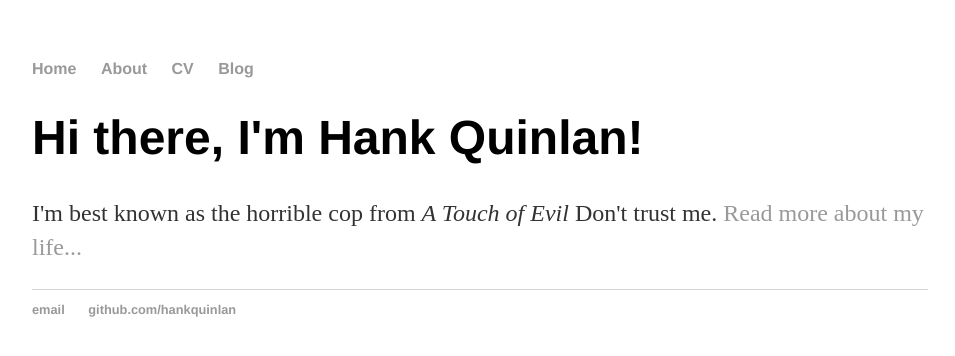
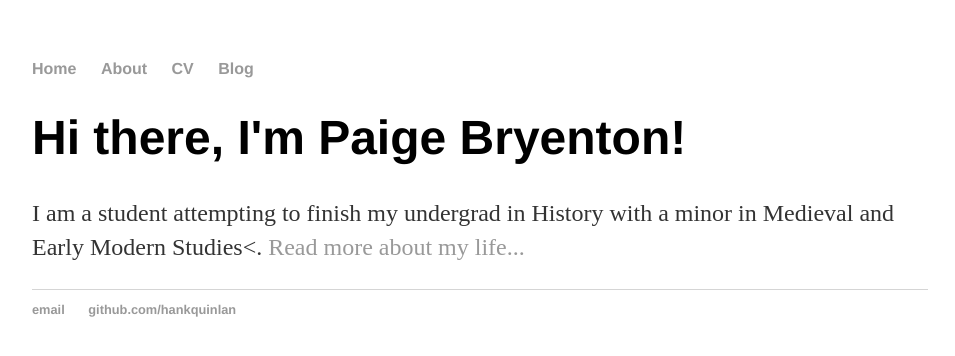
Before and after one commit to paigebryenton/paigebryenton.github.io, a plain HTML site: page index.html in a window 1280 px wide. Shown: the whole page, without its empty margins (160-1115 px from the left). Drawn offline with Linux system fonts and the light colour scheme.

Commit message:
Update index.html

```diff
--- a/index.html
+++ b/index.html
@@ -1,7 +1,7 @@
 <!DOCTYPE html>
 <html>
 	<head>
-		<title>Hank Quinlan, Horrible Cop</title>
+		<title>Paige Bryenton, Student</title>
 		<!-- link to main stylesheet -->
 		<link rel="stylesheet" type="text/css" href="/css/main.css">
 	</head>
@@ -16,8 +16,8 @@
 		</nav>
 		<div class="container">
     		<div class="blurb">
-        		<h1>Hi there, I'm Hank Quinlan!</h1>
-				<p>I'm best known as the horrible cop from <em>A Touch of Evil</em> Don't trust me. <a href="/about">Read more about my life...</a></p>
+        		<h1>Hi there, I'm Paige Bryenton!</h1>
+				<p>I am a student attempting to finish my undergrad in History with a minor in Medieval and Early Modern Studies<. <a href="/about">Read more about my life...</a></p>
     		</div><!-- /.blurb -->
 		</div><!-- /.container -->
 		<footer>
```
